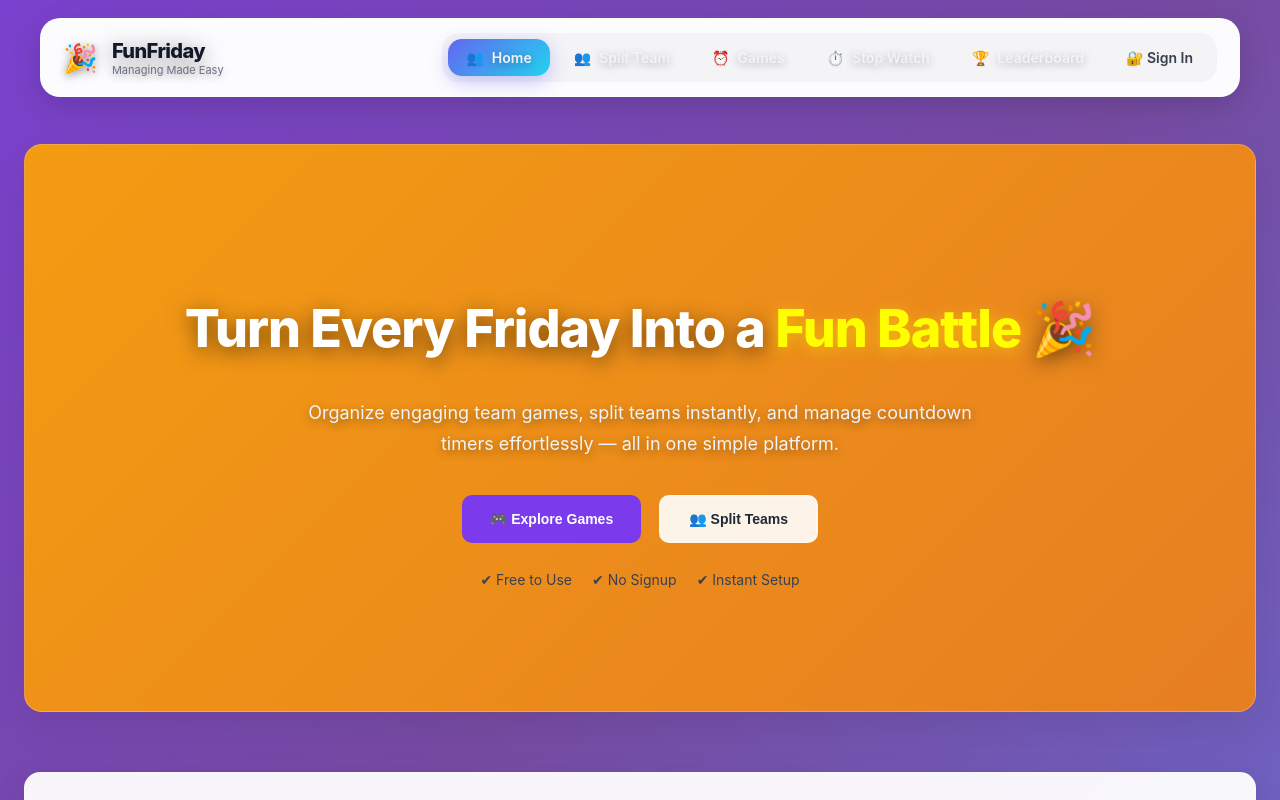
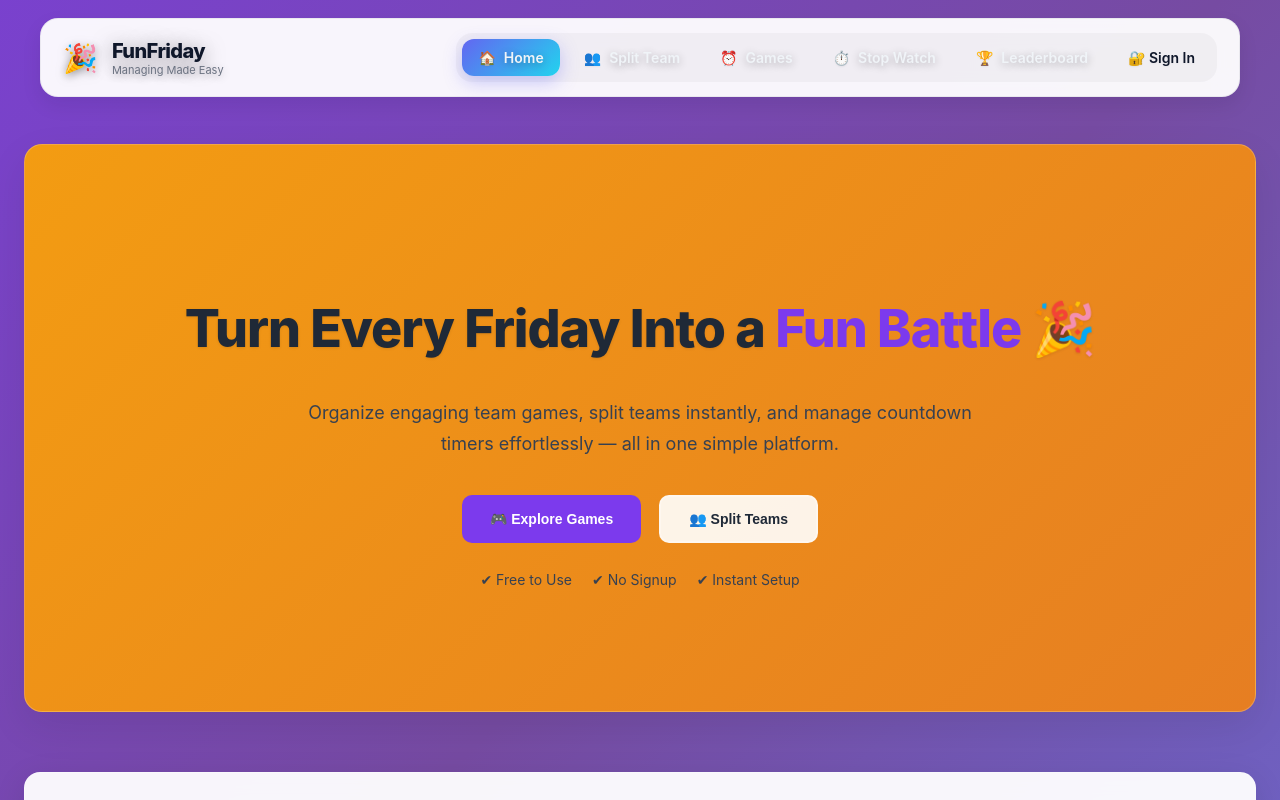
Before and after one commit to ProgramPro7021/FunFriday-Event-handler, a React (Vite) app: page / in a window 1280 px wide. Shown: the top 800 px of the page. Built offline with nearby package versions, Linux system fonts and the light colour scheme; no server answers.

Commit message:
chore: secure .env, validate firebase env; update navbar and home styles, icon

```diff
--- a/src/css/Home.css
+++ b/src/css/Home.css
@@ -25,14 +25,12 @@ section {
   font-size: 38px;
   font-weight: 800;
   margin-bottom: 15px;
-  color: #ffffff;
-  text-shadow: 0 4px 16px rgba(0, 0, 0, 0.4);
+  color: #1f2937;
 }
 
 .section-header p {
-  color: #e8ecf1;
+  color: #374151;
   font-size: 16px;
-  text-shadow: 0 2px 8px rgba(0, 0, 0, 0.3);
 }
 
 /* ================= HERO ================= */
@@ -47,21 +45,18 @@ section {
   font-size: 52px;
   font-weight: 800;
   margin-bottom: 25px;
-  color: #ffffff;
-  text-shadow: 0 5px 20px rgba(0, 0, 0, 0.5);
+  color: #1f2937;
 }
 
 .hero h1 span {
-  color: #ffff00;
-  text-shadow: 0 3px 15px rgba(255, 255, 0, 0.4);
+  color: #7c3aed;
 }
 
 .hero p {
   font-size: 18px;
-  color: #f0f4f8;
+  color: #374151;
   max-width: 700px;
   margin: 0 auto 35px;
-  text-shadow: 0 3px 10px rgba(0, 0, 0, 0.4);
 }
 
 .hero-buttons {
--- a/src/css/Navbar.css
+++ b/src/css/Navbar.css
@@ -7,16 +7,13 @@
   width: 94%;
   max-width: 1200px;
   padding: 14px 22px;
+  background: rgba(255, 255, 255, 0.95);
+  backdrop-filter: blur(12px);
+  -webkit-backdrop-filter: blur(12px);
 
-  background: rgba(255, 255, 255, 0.98);
-  backdrop-filter: blur(24px);
-  -webkit-backdrop-filter: blur(24px);
-
-  border-radius: 20px;
-  border: 1px solid rgba(255, 255, 255, 0.3);
-  box-shadow:
-    0 10px 30px rgba(0, 0, 0, 0.15),
-    inset 0 1px 0 rgba(255, 255, 255, 0.5);
+  border-radius: 18px;
+  border: 1px solid rgba(15, 23, 42, 0.06);
+  box-shadow: 0 8px 20px rgba(2,6,23,0.08);
 
   z-index: 1000;
 }
@@ -40,12 +37,20 @@
   filter: drop-shadow(0 2px 6px rgba(0,0,0,0.15));
 }
 
+.nav-icon {
+  width: 18px;
+  height: 18px;
+  display: inline-block;
+  vertical-align: middle;
+  color: inherit;
+}
+
 .brand-title {
   margin: 0;
   font-size: 20px;
   font-weight: 800;
   letter-spacing: -0.03em;
-  color: #111827;
+  color: #0f172a;
 }
 
 .brand-subtitle {
@@ -57,10 +62,11 @@
 /* ================= NAV LINKS ================= */
 .nav-links {
   display: flex;
-  gap: 6px;
+  gap: 8px;
   padding: 6px;
   border-radius: 16px;
   background: rgba(0, 0, 0, 0.03);
+  align-items: center;
 }
 
 .nav-link {
@@ -68,24 +74,20 @@
   align-items: center;
   gap: 8px;
 
-  padding: 10px 18px;
-  border-radius: 14px;
+  padding: 10px 16px;
+  border-radius: 12px;
 
   text-decoration: none;
   font-weight: 600;
   font-size: 14px;
 
-  color: #374151;
-  transition:
-    background 0.25s ease,
-    color 0.25s ease,
-    transform 0.2s ease,
-    box-shadow 0.2s ease;
+  color: #0f172a;
+  transition: background 0.25s ease, color 0.25s ease, transform 0.15s ease, box-shadow 0.15s ease;
 }
 
 /* Hover */
 .nav-link:hover {
-  background: rgba(0, 0, 0, 0.05);
+  background: rgba(15, 23, 42, 0.04);
   transform: translateY(-1px);
 }
 
--- a/src/firebase.js
+++ b/src/firebase.js
@@ -3,7 +3,8 @@ import { getAuth } from "firebase/auth";
 import { getFirestore } from "firebase/firestore";
 
 // Firebase config - Replace with your Firebase project credentials
-const firebaseConfig = {
+// Read and validate required Vite env vars (VITE_...)
+const requiredVars = {
   apiKey: import.meta.env.VITE_FIREBASE_API_KEY,
   authDomain: import.meta.env.VITE_FIREBASE_AUTH_DOMAIN,
   projectId: import.meta.env.VITE_FIREBASE_PROJECT_ID,
@@ -11,6 +12,15 @@ const firebaseConfig = {
   messagingSenderId: import.meta.env.VITE_FIREBASE_MESSAGING_SENDER_ID,
   appId: import.meta.env.VITE_FIREBASE_APP_ID,
 };
+
+const missing = Object.entries(requiredVars).filter(([, v]) => !v).map(([k]) => k);
+if (missing.length) {
+  throw new Error(
+    `Missing Firebase env vars: ${missing.join(", ")}. Add them to a local .env file or set environment variables (see FIREBASE_SETUP.md).`
+  );
+}
+
+const firebaseConfig = { ...requiredVars };
 
 // Initialize Firebase
 const app = initializeApp(firebaseConfig);
--- a/src/pages/Navbar.jsx
+++ b/src/pages/Navbar.jsx
@@ -21,7 +21,7 @@ const Navbar = () => {
         {/* Navigation */}
         <div className="nav-links">
           <NavLink to="/" end className="nav-link">
-            👥 <span>Home</span>
+            🏠 <span>Home</span>
           </NavLink>
 
           <NavLink to="/SplitTeam" end className="nav-link">
```
Also changed, not shown: 2 other files (tests, documents, lock files or other folders).
